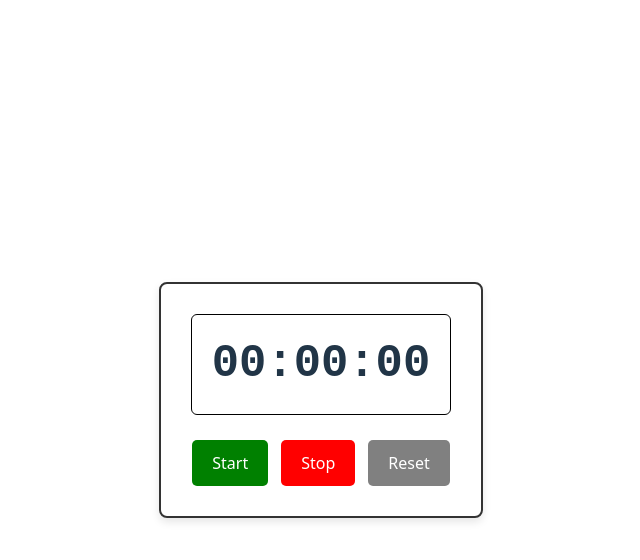
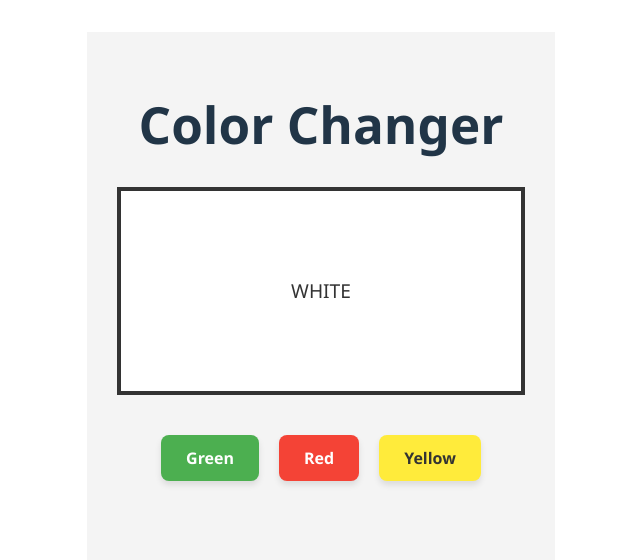
Before and after one commit to shandraprabhu/color-project, a React (Vite) app: page / in a window 1280 px wide. Shown: the top 560 px of the page, without its empty margins (319-959 px from the left). Built offline with nearby package versions, Linux system fonts and the light colour scheme.

Commit message:
Update main.jsx

```diff
--- a/src/main.jsx
+++ b/src/main.jsx
@@ -10,7 +10,7 @@ createRoot(document.getElementById("root")).render(
   <StrictMode>
     {/* <App /> */}
     {/* <TwoWayBinding></TwoWayBinding> */}
-    {/* <Changer/> */}
-    <TimerComponent></TimerComponent>
+   <Changer/>
+    {/* <TimerComponent></TimerComponent> */}
   </StrictMode>
 );
```
